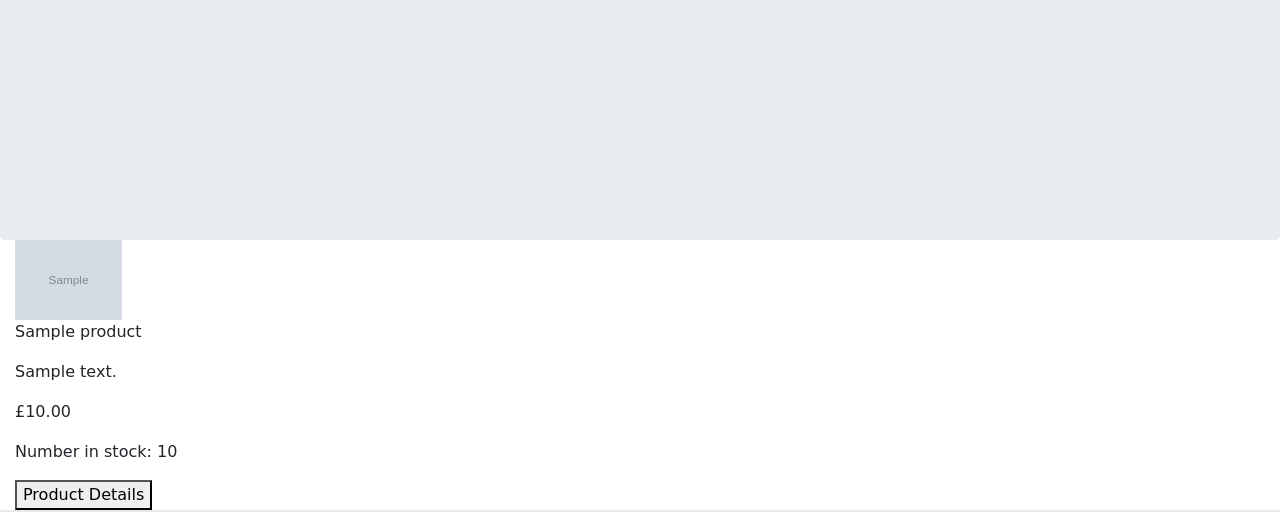
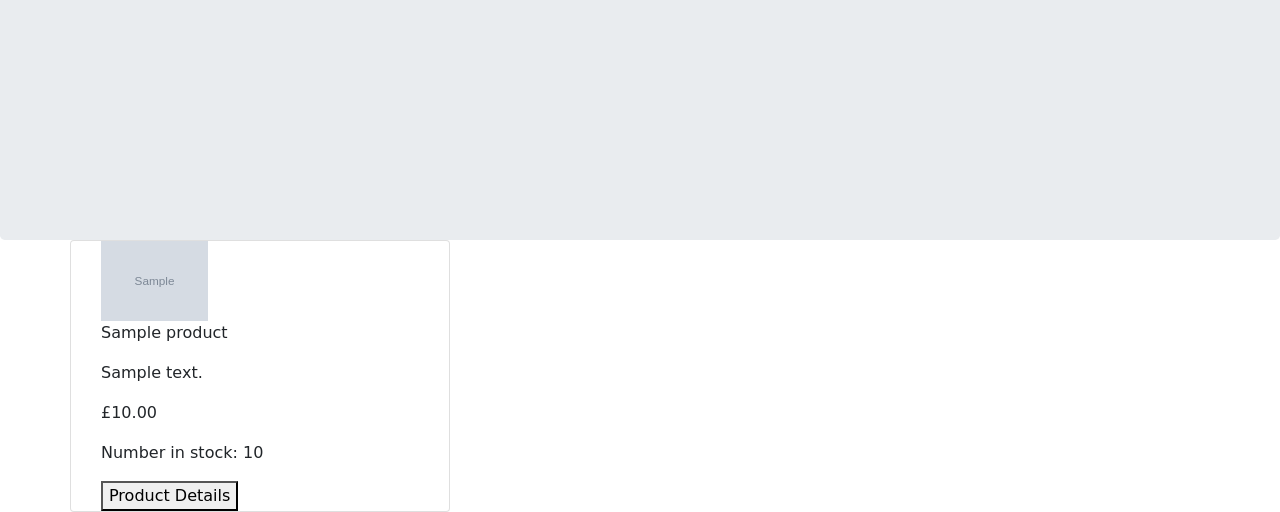
Before and after one commit to ElliotRedhead/PrintCrate, a Django app: page / in a window 1280 px wide. Shown: the part 560-1072 px from the top of the page. Run offline with Django 3.2, Linux system fonts and the light colour scheme; tables that the repository leaves empty hold one stand-in row (values such as "Sample post"); grey boxes marked "Sample" are stand-in pictures; some libraries are stand-ins or nearby versions; some web fonts are replaced.

Commit message:
Implemented products layout on homepage.

```diff
--- a/homepage/templates/home.html
+++ b/homepage/templates/home.html
@@ -16,7 +16,17 @@
     </div>
   </div>
 </div>
-{% for product in products %}
-{% include "productcard.html" %}
-{% endfor %}
+<div class="container">
+  <div class="d-flex justify-content-start row">
+    {% for product in products %}
+    <div class="col-12 col-md-6 col-lg-4 card">
+      <div class="container">
+        <div class="row">
+          {% include "productcard.html" %}
+        </div>
+      </div>
+    </div>
+    {% endfor %}
+  </div>
+</div>
 {% endblock %}
```
